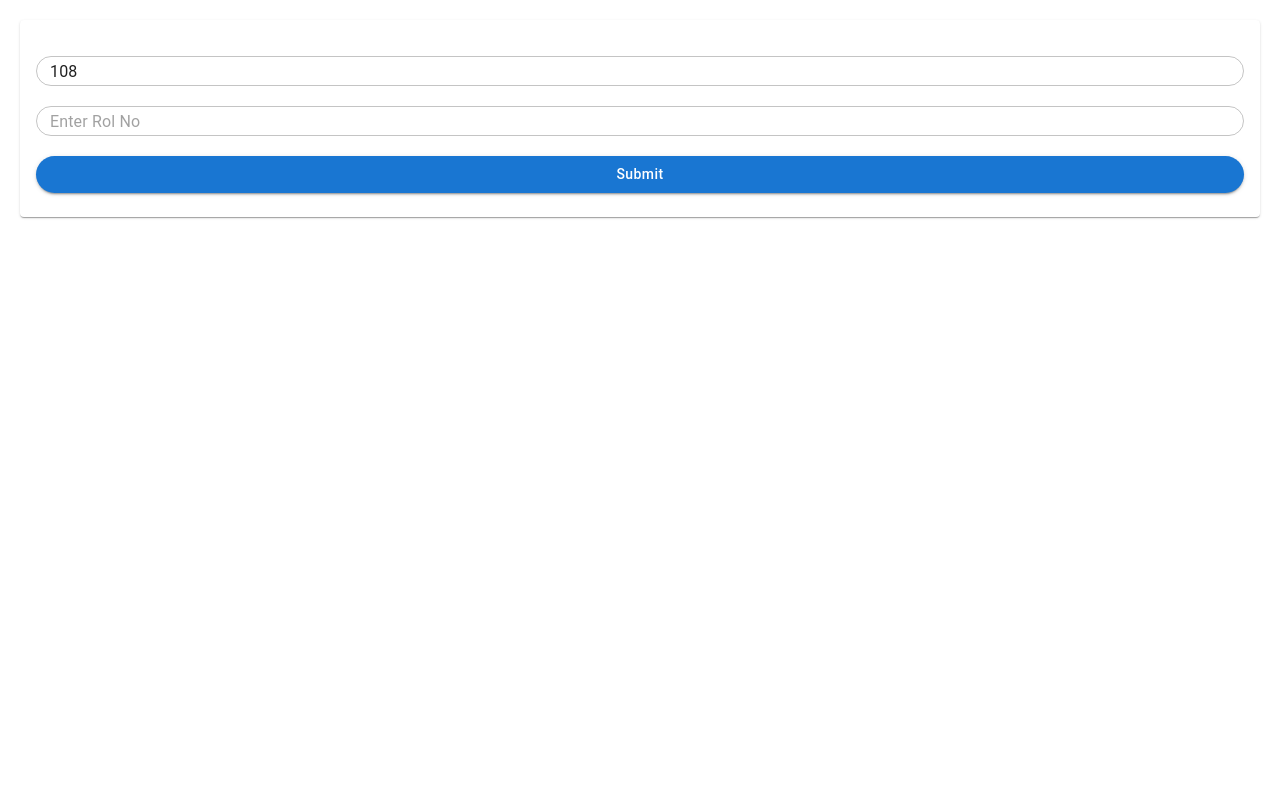
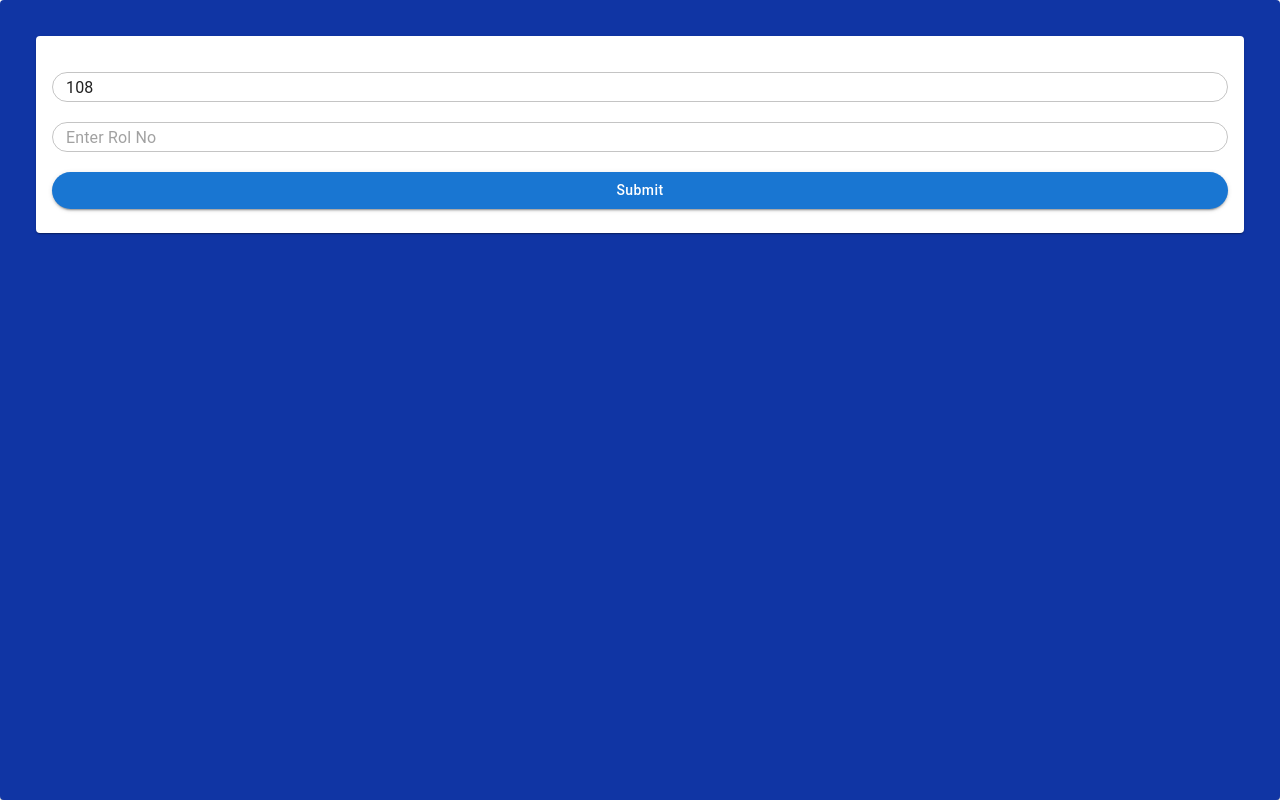
Before and after one commit to nknitish/taxCalculator, a React (Create React App) app: page / in a window 1280 px wide. Built offline with nearby package versions, Linux system fonts and the light colour scheme.

Commit message:
Created wrapper Layout atom for whole app

```diff
--- /dev/null
+++ b/src/components/atom/Layout/Layout.jsx
@@ -0,0 +1,16 @@
+import React from "react";
+import { Card as MuiCard, CardContent, styled } from "@mui/material";
+
+const LayoutCard = styled(MuiCard)`
+  padding: 20;
+  height: 100vh;
+  background-color: #1035a4;
+`;
+
+const Layout = (props) => (
+  <LayoutCard {...props}>
+    <CardContent>{props?.children}</CardContent>
+  </LayoutCard>
+);
+
+export { Layout };
--- a/src/components/templates/Home/Home.jsx
+++ b/src/components/templates/Home/Home.jsx
@@ -2,11 +2,13 @@ import React, { useState } from "react";
 import { Button } from "../../atom/Button/Button";
 import { Card } from "../../atom/Card/Card";
 import { InputField } from "../../atom/InputField/InputField";
+import { Layout } from "../../atom/Layout/Layout";
 
 const Home = () => {
   const [name, setName] = useState(108);
   return (
     <div>
+      <Layout>
         <Card>
           <InputField
             placeholder="Enter Gross Salary"
@@ -16,6 +18,7 @@ const Home = () => {
           <InputField placeholder="Enter Rol No " />
           <Button text={"Submit"} onClick={() => alert("Done ")} />
         </Card>
+      </Layout>
     </div>
   );
 };
```
Lines whose indentation alone changed are shown as unchanged.
